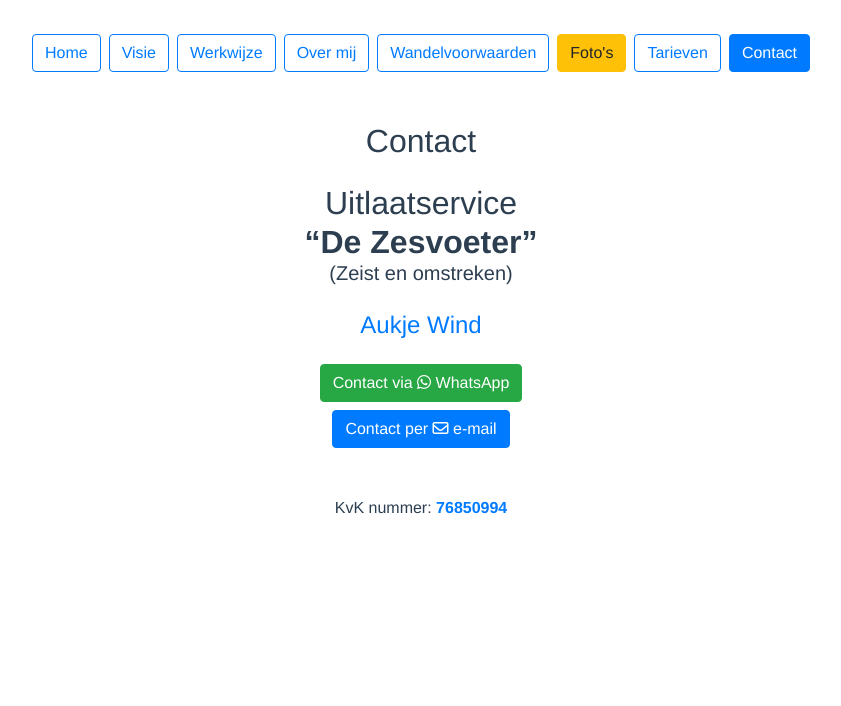
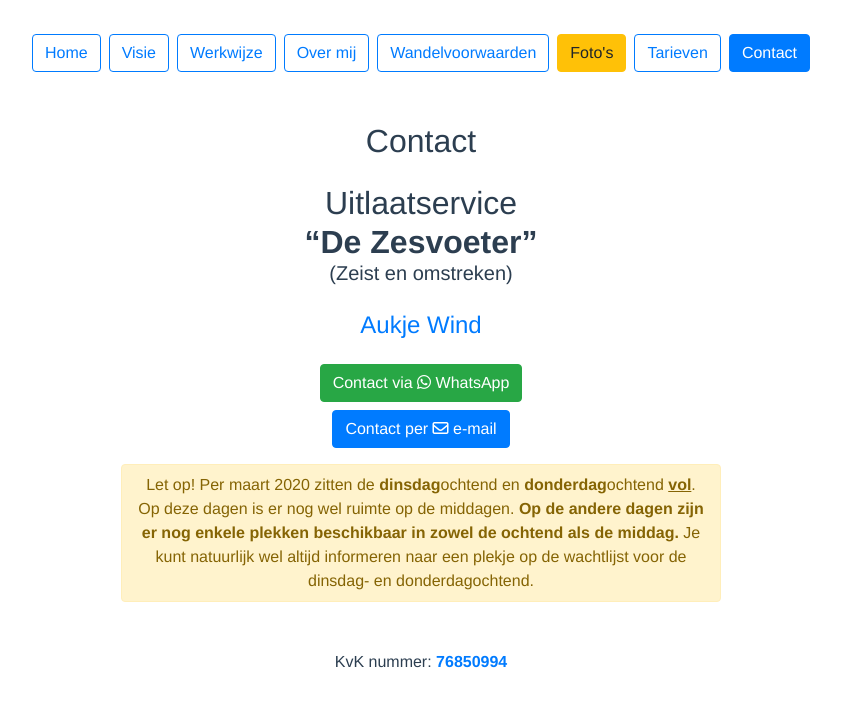
Before and after one commit to WietseWind/Website-Aukje, a Vue app: page /contact in a window 1280 px wide. Shown: the top 706 px of the page, without its empty margins (219-1060 px from the left). Built offline with nearby package versions, Linux system fonts and the light colour scheme.

Commit message:
Add di & do ochtend = waiting list

```diff
--- a/src/views/Contact.vue
+++ b/src/views/Contact.vue
@@ -1,7 +1,7 @@
 <template>
   <div class="contact">
     <h2 class="mt-3">Contact</h2>
-    <p class="pt-3 mb-5">
+    <div class="pt-3 mb-5">
       <span class="h2 mt-3">Uitlaatservice</span><br />
       <span class="h2"><strong><q>De Zesvoeter</q></strong></span><br />
       <span class="h5">(Zeist en omstreken)</span><br /><br />
@@ -14,7 +14,8 @@
       <a id="mail" class="mt-2 btn btn-md btn-primary" v-if="dmail">
         Contact per <i class="far fa-envelope"></i> e-mail
       </a>
-    </p>
+      <Vol />
+    </div>
     <p class="mt-3 mb-5">
       KvK nummer: <b><a href="https://www.kvk.nl/zoeken/?source=all&q=76850994&start=0&site=kvk2014" target="_blank">76850994</a></b>
     </p>
@@ -22,8 +23,13 @@
 </template>
 
 <script>
+import Vol from './partials/Vol'
+
 export default {
   name: 'contact',
+  components: {
+    Vol
+  },
   data () {
     return {
       dmail: true
--- a/src/views/Home.vue
+++ b/src/views/Home.vue
@@ -15,6 +15,7 @@
           Contact per <i class="far fa-envelope"></i> e-mail
         </a>
       </div>
+      <Vol />
     </div>
     <br />
     <img alt="De Zesvoeter" src="../assets/aukje-de-zesvoeter.jpeg" class="img-thumbnail rounded aukje mb-5">
@@ -22,8 +23,13 @@
 </template>
 
 <script>
+import Vol from './partials/Vol'
+
 export default {
   name: 'home',
+  components: {
+    Vol
+  },
   data () {
     return {
       dmail: true
--- /dev/null
+++ b/src/views/partials/Vol.vue
@@ -0,0 +1,26 @@
+<template>
+  <div section="full" class="alert alert-warning px-3 py-2 mt-3 text-center">
+    Let op! Per maart 2020 zitten de <b>dinsdag</b>ochtend en <b>donderdag</b>ochtend <b><u>vol</u></b>. Op deze dagen is er nog wel
+    ruimte op de middagen. <b>Op de andere dagen zijn er nog enkele plekken beschikbaar in zowel de ochtend als de middag.</b>
+    Je kunt natuurlijk wel altijd informeren naar een plekje op de wachtlijst voor de dinsdag- en donderdagochtend.
+  </div>
+</template>
+
+<script>
+export default {
+  name: 'vol',
+  data () {
+    return {
+    }
+  },
+  mounted () {
+  }
+}
+</script>
+
+<style lang="scss" scoped>
+  div[section="full"] {
+    max-width: 600px;
+    margin: 0 auto 0 auto;
+  }
+</style>
```
